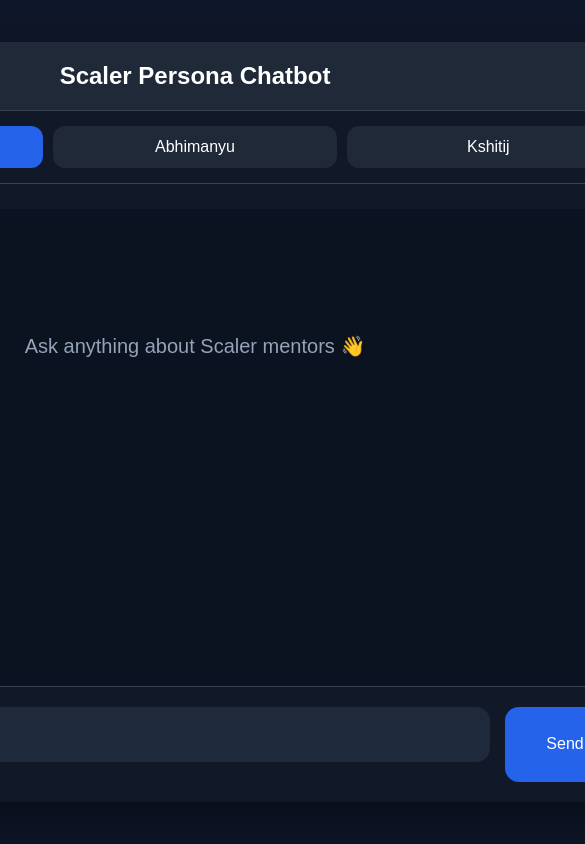
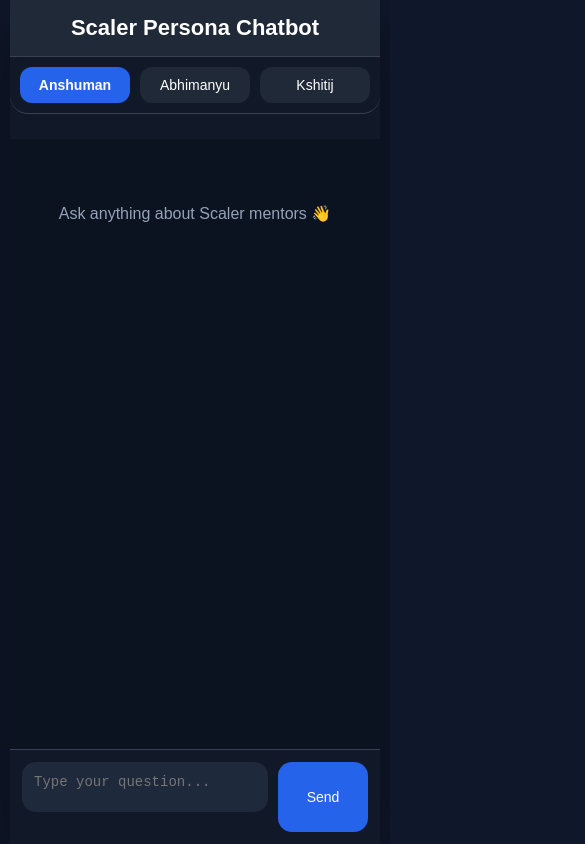
Before and after one commit to NVTG1/ChatBot, a React (Vite) app in the folder client/: page / in a window 390 px wide. Shown: the top 844 px of the page, 585 px wide, since content can reach past the window. Built offline with nearby package versions, Linux system fonts and the light colour scheme.

Commit message:
made app mobile responsive

```diff
--- a/client/src/App.css
+++ b/client/src/App.css
@@ -10,14 +10,16 @@
 }
 
 .app {
-  height: 100vh;
+  min-height: 100vh;
   display: flex;
   justify-content: center;
   align-items: center;
+  padding: 20px;
 }
 
 .chat-container {
-  width: 900px;
+  width: 100%;
+  max-width: 900px;
   height: 90vh;
   background: #111827;
   border-radius: 20px;
@@ -36,6 +38,7 @@
 
 .header h2 {
   color: white;
+  font-size: 28px;
 }
 
 .buttons {
@@ -55,6 +58,7 @@
   color: white;
   cursor: pointer;
   transition: 0.3s;
+  font-size: 15px;
 }
 
 .buttons button:hover {
@@ -83,11 +87,12 @@
 }
 
 .message {
-  max-width: 70%;
+  max-width: 75%;
   padding: 15px 20px;
   border-radius: 18px;
   line-height: 1.6;
   font-size: 15px;
+  word-wrap: break-word;
 }
 
 .user {
@@ -139,3 +144,65 @@
 .input-area button:hover {
   background: #1d4ed8;
 }
+
+/* MOBILE RESPONSIVE */
+@media (max-width: 768px) {
+  .app {
+    padding: 0;
+  }
+
+  .chat-container {
+    height: 100vh;
+    border-radius: 0;
+  }
+
+  .header {
+    padding: 15px;
+  }
+
+  .header h2 {
+    font-size: 22px;
+  }
+
+  .buttons {
+    flex-wrap: wrap;
+    padding: 10px;
+  }
+
+  .buttons button {
+    min-width: 110px;
+    font-size: 14px;
+    padding: 10px;
+  }
+
+  .chat-box {
+    padding: 15px;
+  }
+
+  .message {
+    max-width: 90%;
+    font-size: 14px;
+    padding: 12px 15px;
+  }
+
+  .welcome {
+    margin-top: 50px;
+    font-size: 16px;
+  }
+
+  .input-area {
+    padding: 12px;
+    gap: 10px;
+  }
+
+  .input-area textarea {
+    height: 50px;
+    font-size: 14px;
+    padding: 12px;
+  }
+
+  .input-area button {
+    width: 90px;
+    font-size: 14px;
+  }
+}
```
